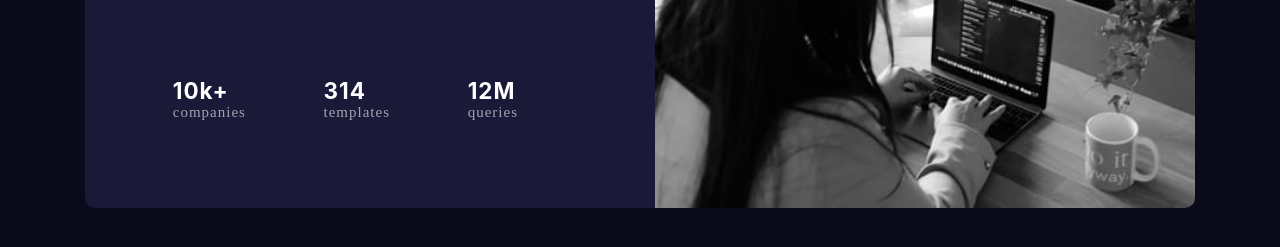
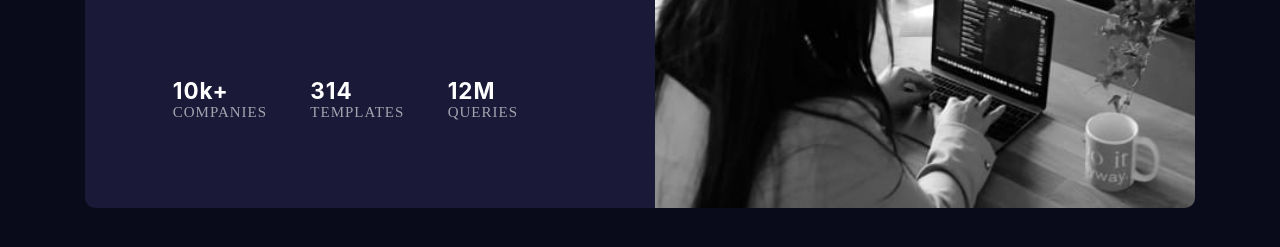
Before and after one commit to talrejakirti/talrejakirti, a plain HTML site: page Assignment/index.html in a window 1280 px wide. Shown: the part 457-704 px from the top of the page. Drawn offline with Linux system fonts and the light colour scheme; a web font is replaced by a local one.

Commit message:
Update index.html

```diff
--- a/Assignment/index.html
+++ b/Assignment/index.html
@@ -24,15 +24,15 @@
             <ul>
                 <li>
                     <h2>10k+</h2>
-                    <p>companies</p>
+                    <p>COMPANIES</p>
                 </li>
                 <li>
                     <h2>314</h2>
-                    <p>templates</p>
+                    <p>TEMPLATES</p>
                 </li>
                 <li>
                     <h2>12M</h2>
-                    <p>queries</p>
+                    <p>QUERIES</p>
                 </li>
             </ul>
         </div>
```
